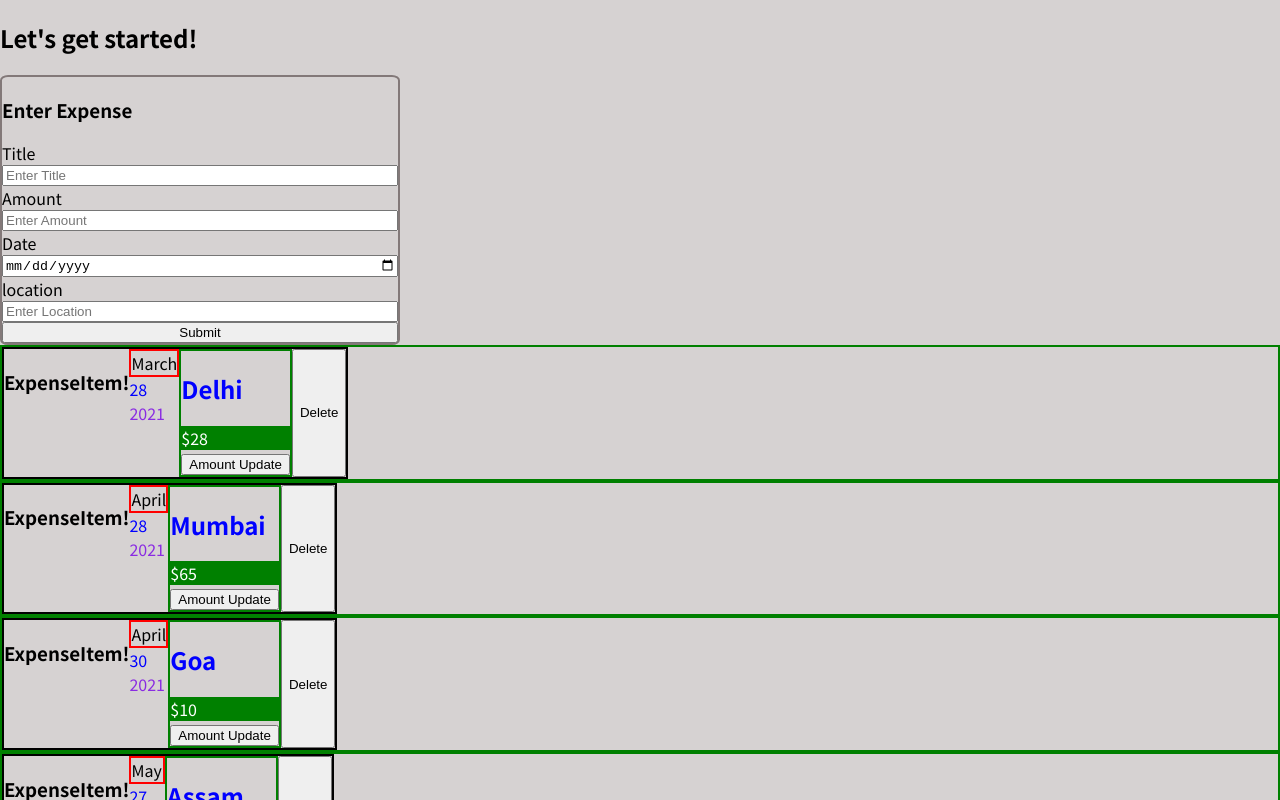
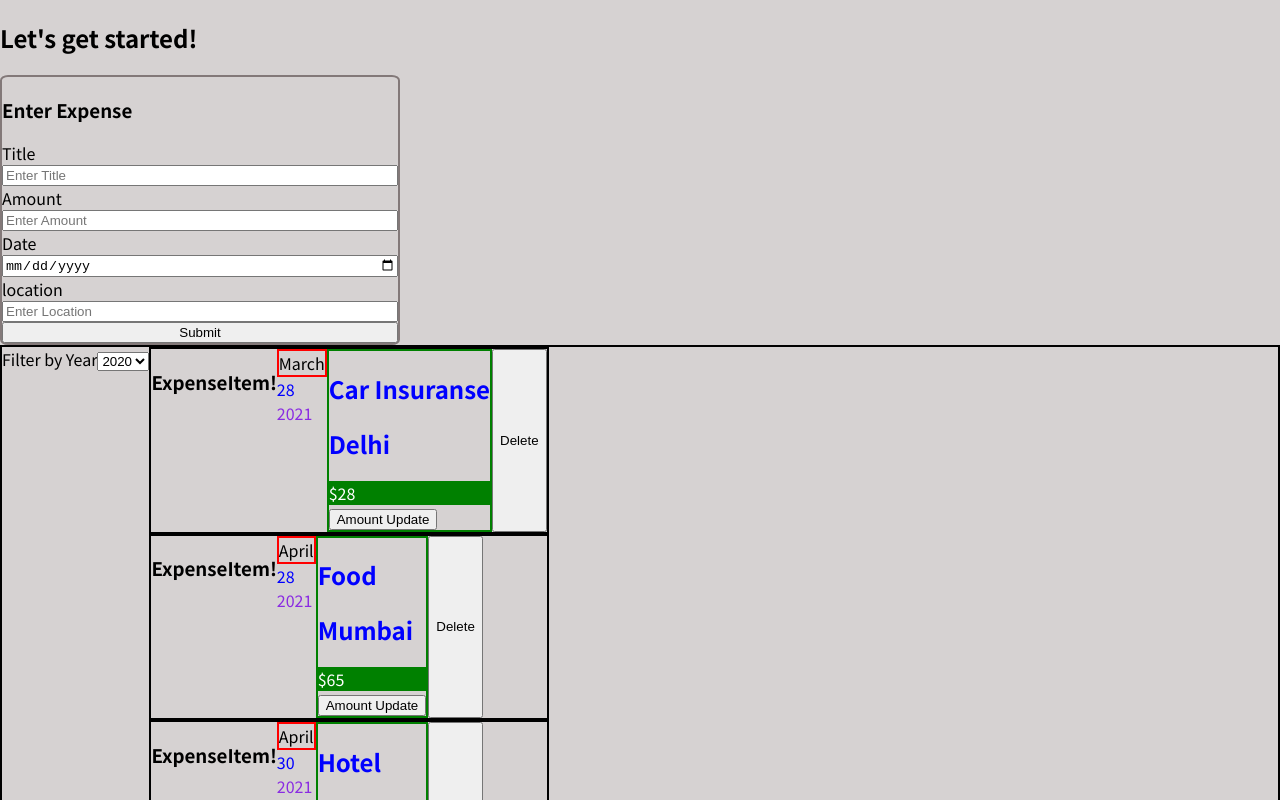
Before and after one commit to ravikeshri2910/react-learn, a React (Create React App) app: page / in a window 1280 px wide. Shown: the top 800 px of the page. Built offline with nearby package versions, Linux system fonts and the light colour scheme.

Commit message:
Rendering Expenses with performance optimisations

```diff
--- a/src/App.js
+++ b/src/App.js
@@ -1,59 +1,61 @@
+
+import React, {useState} from "react";
+
+import ExpenseFilter from "./components/Expense/ExpenseFilter";
 import ExpenseItem from "./components/Expense/ExpenseItems";
+import Expenses from "./components/Expense/Expenses";
 import NewExpense from './components/NewExpense/NewExpense'
 
-function App() {
 
-  const expense = [
+const DUMMY_EXPENSE = [
   {
-      tittle: 'Car Insuranse',
+    id : 'e1',
+    title: 'Car Insuranse',
     amount: '28',
     date: new Date(2021, 2, 28),
     location: 'Delhi'
   },
   {
-      tittle: 'Food',
+    id : 'e2',
+    title: 'Food',
     amount: '65',
     date: new Date(2021, 3, 28),
     location: 'Mumbai'
   },
   {
-      tittle: 'Hotel',
+    id : 'e3',
+    title: 'Hotel',
     amount: '10',
     date: new Date(2021, 3, 30),
     location: 'Goa'
   },
   {
-      tittle: 'Travel',
+    id : 'e4',
+    title: 'Travel',
     amount: '20',
     date: new Date(2021, 4, 27),
     location: 'Assam'
   },
 ]
 
+function App() {
+
+  const [expenses , setExpenses] = useState(DUMMY_EXPENSE)
+
   const addExpenseHAndler = (expenseData) => {
-    console.log('App js')
-    console.log(expenseData)
 
+    console.log('expenseData'+JSON.stringify(expenseData))
+
+    setExpenses( (DUMMY_EXPENSE)=>{
+      return [expenseData, ...DUMMY_EXPENSE]
+    })
   }
 
   return (
     <div>
       <h2>Let's get started!</h2>
-      <NewExpense onAddExpense = {addExpenseHAndler}/>
-      <div>
-        {expense.map((expense, index) => (
-          <div className="details">
-            <ExpenseItem
-              title={expense.title}
-              amount={expense.amount}
-              date={expense.date}
-              location={expense.location}
-            />
-
-          </div>
-        ))}
-
-      </div>
+      <NewExpense onAddExpense = {addExpenseHAndler}/>  {/*form*/}
+      <Expenses items = {expenses} /> {/*deltais of expenses*/}
     </div>
   );
 }
--- a/src/components/Expense/ExpenseDate.js
+++ b/src/components/Expense/ExpenseDate.js
@@ -1,6 +1,8 @@
 import './ExpenseDate.css'
 
 function ExpenseDate(props) {
+
+    // console.log(props.date.getFullYear())
 
     const month = props.date.toLocaleString("en-US", { month: 'long' })
     const day = props.date.toLocaleString("en-US", { day: '2-digit' })
--- a/src/components/Expense/ExpenseDetails.js
+++ b/src/components/Expense/ExpenseDetails.js
@@ -4,9 +4,13 @@ import './ExpenseDetails.css'
 
 function ExpenseDetails(props) {
     const [amount, setAmount] = useState(props.amount)
-    const amountHandler = () =>{
+
+    // console.log('amount',amount)
+
+    const amountHandler = () => {
         setAmount(100)
     }
+
     return (
         <div className='car_insuranse'>
             <h2>{props.title}</h2>
--- a/src/components/Expense/ExpenseItems.css
+++ b/src/components/Expense/ExpenseItems.css
@@ -1,7 +1,4 @@
-/* .mainCointainer{
-    display: flex;
-    border: 2px solid black;
-} */
+
 .date{
     color: red;
 }
--- a/src/components/Expense/Expenses.js
+++ b/src/components/Expense/Expenses.js
@@ -9,18 +9,33 @@ import ExpenseItem from './ExpenseItems'
 
 function Expenses(props) {
 
+    console.log(props.items)
+
     const [filterYear, setFilterYear] = useState('2020')
 
-    const filterChangeHandler = ()=>{
+    const filterChangeHandler = (selectedYear) => {
         setFilterYear(selectedYear)
     }
 
     return (
         <Card>
-            <ExpenseFilter selected = {filterYear} onChangeFilter = {filterChangeHandler} />
-           <ExpenseItem
-           title = {props.items[0].title}
-           />
+            <ExpenseFilter selected={filterYear} onChangeFilter={filterChangeHandler} />
+
+            <div>
+                {props.items.map((expense, index) => (
+                    <div >
+                        <ExpenseItem
+                            key={expense.id}
+                            title={expense.title}
+                            amount={expense.amount}
+                            date={expense.date}
+                            location={expense.location}
+                        />
+                    </div>
+                ))}
+
+            </div>
+
         </Card>
     )
 }
--- a/src/components/NewExpense/NewExpense.js
+++ b/src/components/NewExpense/NewExpense.js
@@ -10,6 +10,8 @@ function NewExpense(props){
             ...enteredExpenseDate,
             id : Math.random().toString()
         }
+
+        console.log(expenseData)
 
         props.onAddExpense(expenseData)
         // console.log(expenseData)
--- a/src/components/UI/Card.js
+++ b/src/components/UI/Card.js
@@ -6,7 +6,7 @@ const Card=(props) =>{
 
     return (<div className= {classes}> {props.children} </div>)
 
-    // props.children is use to get new element in consimised div
+    // props.children is use to get new element in cosdimised div
 }
 
 export default Card
```
Lines whose indentation alone changed are shown as unchanged.
